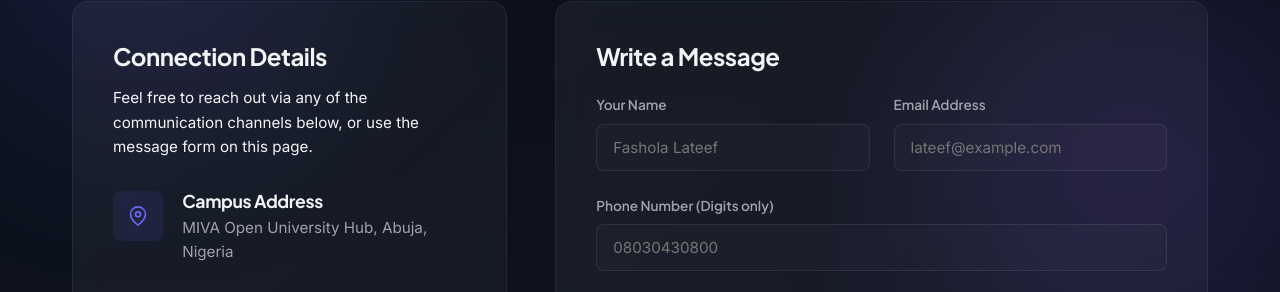
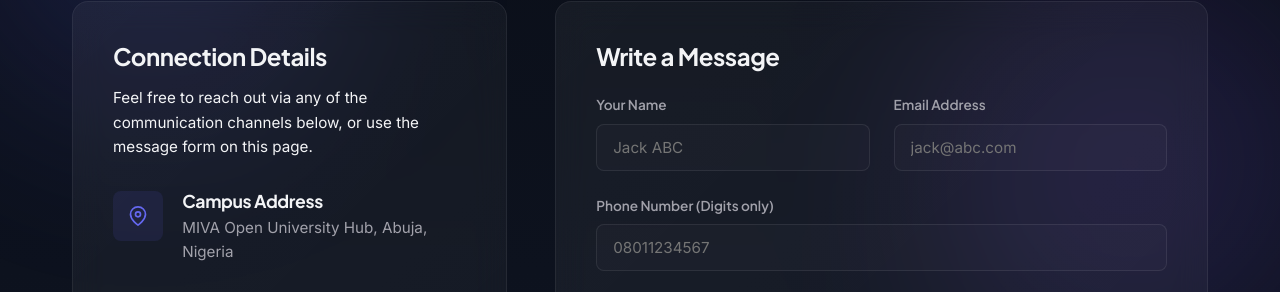
Before and after one commit to M1yvmoto/mymivaportfolio, a plain HTML site: page contact.html in a window 1280 px wide. Shown: the part 358-650 px from the top of the page. Drawn offline with Linux system fonts and the light colour scheme.

Commit message:
Update form placeholders for testing

```diff
--- a/contact.html
+++ b/contact.html
@@ -108,14 +108,14 @@
                                 <!-- Name -->
                                 <div class="form-group">
                                     <label for="name">Your Name</label>
-                                    <input type="text" id="name" class="form-control" placeholder="Fashola Lateef" required autocomplete="name">
+                                    <input type="text" id="name" class="form-control" placeholder="Jack ABC" required autocomplete="name">
                                     <span class="invalid-feedback" id="name-error">Name is required.</span>
                                 </div>
 
                                 <!-- Email -->
                                 <div class="form-group">
                                     <label for="email">Email Address</label>
-                                    <input type="email" id="email" class="form-control" placeholder="lateef@example.com" required autocomplete="email">
+                                    <input type="email" id="email" class="form-control" placeholder="jack@abc.com" required autocomplete="email">
                                     <span class="invalid-feedback" id="email-error">Please enter a valid email.</span>
                                 </div>
                             </div>
@@ -123,7 +123,7 @@
                             <!-- Phone Number -->
                             <div class="form-group">
                                 <label for="phone">Phone Number (Digits only)</label>
-                                <input type="tel" id="phone" class="form-control" placeholder="08030430800" required autocomplete="tel">
+                                <input type="tel" id="phone" class="form-control" placeholder="08011234567" required autocomplete="tel">
                                 <span class="invalid-feedback" id="phone-error">Phone number must contain only digits.</span>
                             </div>
 
```
